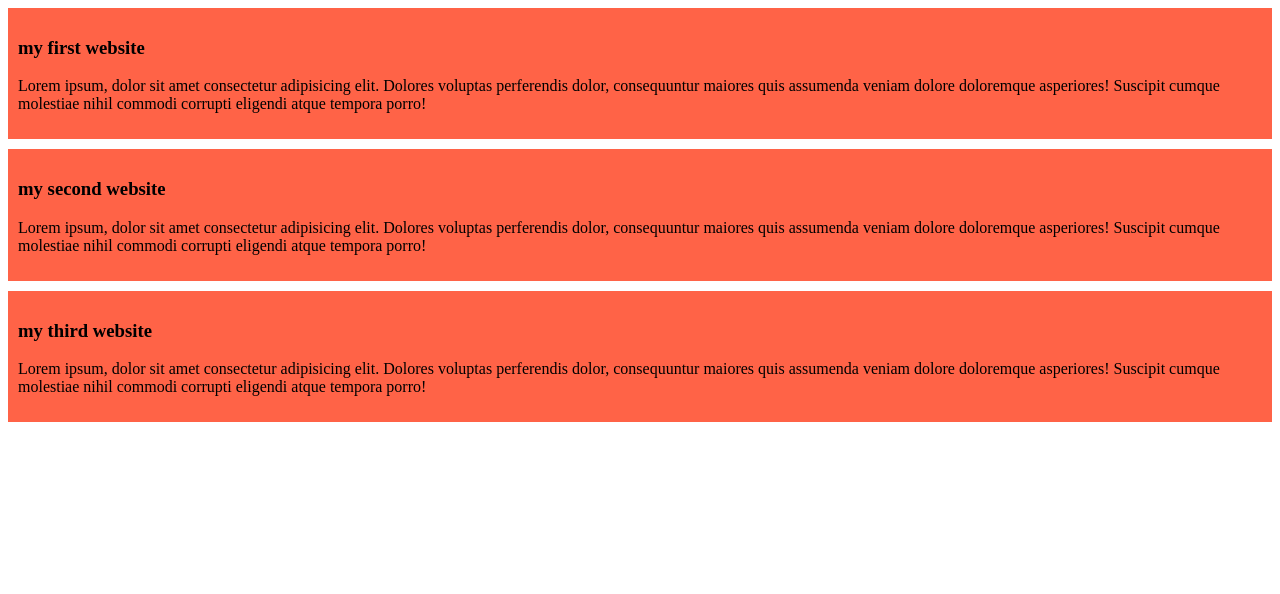
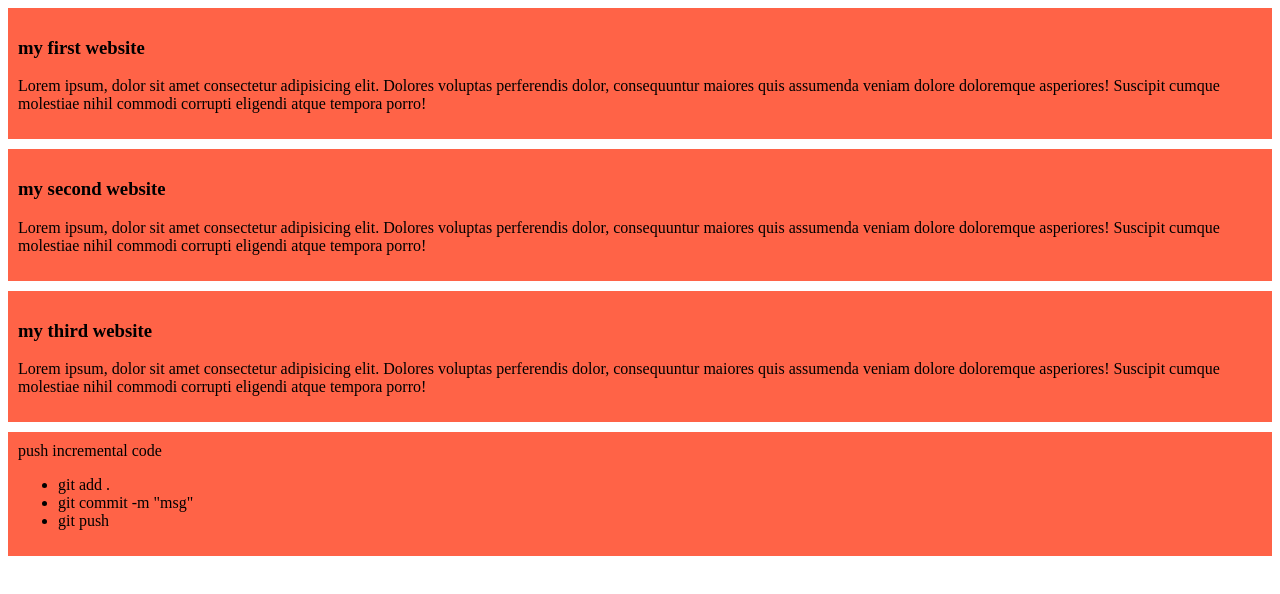
Before and after one commit to moniraafrozane/my_first_github_repo, a plain HTML site: page index.html in a window 1280 px wide. Drawn offline with Linux system fonts and the light colour scheme.

Commit message:
add list

```diff
--- a/index.html
+++ b/index.html
@@ -19,5 +19,14 @@
       <h3>my third website</h3>
       <p>Lorem ipsum, dolor sit amet consectetur adipisicing elit. Dolores voluptas perferendis dolor, consequuntur maiores quis assumenda veniam dolore doloremque asperiores! Suscipit cumque molestiae nihil commodi corrupti eligendi atque tempora porro!</p>
    </div>
+   <div>
+      <h31>push incremental code</h31>
+      <ul>
+         <li>git add .</li>
+         <li>git commit -m "msg"</li>
+         <li>git push</li>
+      </ul>
+
+   </div>
 </body>
 </html>
```
